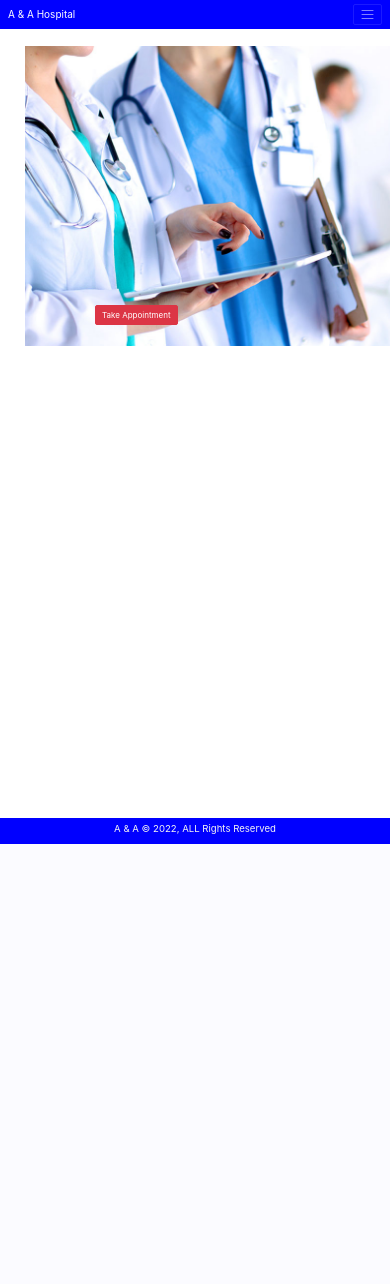
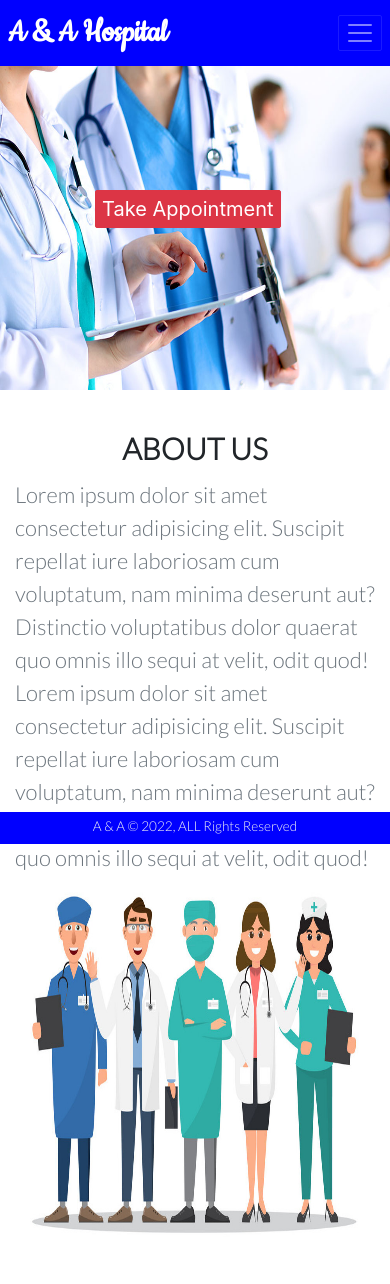
Before and after one commit to anjuu123/django-hospital, a Django app: page / in a window 390 px wide; the page is wider, and only the part inside the window is pictured. Before the commit the page ends 844 px from the top of that part, so only its background shows below. Run offline with Django 3.2, Linux system fonts and the light colour scheme; some libraries are stand-ins or nearby versions.

Commit message:
mobile responsive css done for about section

```diff
--- a/hospital_mgmt/hospital/static/css/mystyle.css
+++ /dev/null
@@ -1,44 +0,0 @@
-/* index page */
-
-.homepage img{
-width: 450px;
-height: 300px;
-margin: 10px;
-}
-
-.appoint{
-margin-top: -12rem;
-margin-left: 10rem;
-
-}
-
-
-
-
-/* footer  */
-.footer{
-    position: fixed;
-    bottom: 0;
-    left: 0;
-    width: 100%;
-    background: #0000FF;
-    text-align: center;
-    color: #f4f4f4;
-}
-
-.company-name{
-    font-size: 1.2rem;
-    margin-top: 0.5rem;
-}
-
-@media (max-width: 500px){
-    html{
-        font-size: 50%;
-    }
-}
-
-@media(min-width: 501px) and (max-width: 768px){
-    html{
-    font-size: 50%;
-    }
-}
--- a/hospital_mgmt/hospital/static/css/style.css
+++ b/hospital_mgmt/hospital/static/css/style.css
@@ -3,6 +3,24 @@
 @import url('https://fonts.googleapis.com/css2?family=Lato:wght@300&display=swap');
 
 /* for mobile version */
+
+/* common tags */
+h1
+{
+    font-family:'Lato', sans-serif ;
+    font-size: 30px;
+    font-weight: bold;
+    text-transform: uppercase;
+}
+
+p
+{
+    font-family:'Lato', sans-serif ;
+    font-size: 22px;
+    line-height: 1.5;
+}
+
+
 /* navigation */
 .navbar-brand
 {
@@ -28,3 +46,55 @@
     font-weight: bold;
 
 }
+
+/* homepage image page */
+
+.homepage img{
+width: 390px;
+height: 330px;
+margin-top: 60px;
+margin-left: -15px;
+}
+
+.appoint{
+margin-top: -47rem;
+margin-left: 10rem;
+font-size: 20px;
+
+}
+
+/* about section */
+.about-img
+{
+    height: 370px;
+    width: 330px;
+}
+
+/* footer  */
+.footer{
+    position: fixed;
+    bottom: 0;
+    left: 0;
+    width: 100%;
+    background: #0000FF;
+    text-align: center;
+    color: #f4f4f4;
+    font-family: 'Lato', sans-serif;
+}
+
+.company-name{
+    font-size: 1.7rem;
+    margin-top: 0.5rem;
+}
+
+@media (max-width: 500px){
+    html{
+        font-size: 50%;
+    }
+}
+
+@media(min-width: 501px) and (max-width: 768px){
+    html{
+    font-size: 50%;
+    }
+}
--- a/hospital_mgmt/hospital/templates/about.html
+++ b/hospital_mgmt/hospital/templates/about.html
@@ -8,7 +8,7 @@
 <div class="container my-5">
   <div class="row">
     <div class="col-md-6 pt-3">
-      <h1 class="h2 mb-4 text-center" style="font-weight: 600">
+      <h1 class=" mb-4 text-center" style="font-weight: 600">
         About Us
       </h1>
       <p class="text-secondary" style="line-height: 2">
--- a/hospital_mgmt/hospital/templates/base.html
+++ b/hospital_mgmt/hospital/templates/base.html
@@ -6,16 +6,12 @@
     <meta http-equiv="X-UA-Compatible" content="IE=edge">
     <meta name="viewport" content="width=device-width, initial-scale=1.0">
     <link rel="stylesheet" href="https://cdn.jsdelivr.net/npm/bootstrap@4.6.1/dist/css/bootstrap.min.css">
-    <script src="https://cdn.jsdelivr.net/npm/jquery@3.6.0/dist/jquery.slim.min.js"></script>
-    <script src="https://cdn.jsdelivr.net/npm/popper.js@1.16.1/dist/umd/popper.min.js"></script>
-    <script src="https://cdn.jsdelivr.net/npm/bootstrap@4.6.1/dist/js/bootstrap.bundle.min.js"></script>
-    <link rel="stylesheet" type="text/css" href="{% static 'css/mystyle.css' %}">
-
     <link rel="stylesheet" href="https://cdn.datatables.net/1.11.5/css/jquery.dataTables.min.css">
     <link rel="stylesheet" href="https://cdn.datatables.net/buttons/2.2.2/css/buttons.dataTables.min.css">
+    <link rel="stylesheet" type="text/css" href="{% static 'css/style.css' %}">
 
 
-    <title>HMS</title>
+    <title>A&A Hospital</title>
 
 
 </head>
@@ -26,6 +22,13 @@
 
 
 </body>
+<!-- bootstrap js -->
+    <script src="https://cdn.jsdelivr.net/npm/jquery@3.6.0/dist/jquery.slim.min.js"></script>
+    <script src="https://cdn.jsdelivr.net/npm/popper.js@1.16.1/dist/umd/popper.min.js"></script>
+    <script src="https://cdn.jsdelivr.net/npm/bootstrap@4.6.1/dist/js/bootstrap.bundle.min.js"></script>
+
+
+<!-- data tables js -->
     <script src="./../static/js/script.js"></script>
     <script src="https://code.jquery.com/jquery-3.5.1.js"></script>
     <script src="https://cdn.datatables.net/1.11.5/js/jquery.dataTables.min.js"></script>
--- a/hospital_mgmt/hospital/templates/dashboard.html
+++ b/hospital_mgmt/hospital/templates/dashboard.html
@@ -3,7 +3,9 @@
 <br>
 <br>
 {%block content%}
-<h1>Dashboard</h1>
+<h1 class="text-center">Dashboard</h1>
+
+
 
 {%endblock%}
 
--- a/hospital_mgmt/hospital/templates/index.html
+++ b/hospital_mgmt/hospital/templates/index.html
@@ -1,8 +1,7 @@
-{% include 'base.html' %} {% load static %} {% include 'navigation.html' %}
+{% include 'base.html' %}
+{% load static %}
+{% include 'navigation.html' %}
 
-<br />
-<br />
-<br />
 
 {%block content%}
 <div class="container homepage">
@@ -11,6 +10,45 @@
     alt="homepage_img"
   />
   <button class="btn btn-danger appoint">Take Appointment</button>
+</div>
+
+
+
+<!-- about section -->
+<div id="about">
+  <div class="container my-5 ">
+    <div class="row">
+      <div class="col-sm-4 pt-2">
+        <h1 class=" mb-4 text-center">
+          About Us
+        </h1>
+        <p class="text-secondary">
+          Lorem ipsum dolor sit amet consectetur adipisicing elit. Suscipit
+          repellat iure laboriosam cum voluptatum, nam minima deserunt aut?
+          Distinctio voluptatibus dolor quaerat quo omnis illo sequi at velit,
+          odit quod! Lorem ipsum dolor sit amet consectetur adipisicing elit. Suscipit
+          repellat iure laboriosam cum voluptatum, nam minima deserunt aut?
+          Distinctio voluptatibus dolor quaerat quo omnis illo sequi at velit,
+          odit quod!
+        </p>
+      </div>
+
+      <div class="col-md-6 text-center">
+          <div class="col-md-6 mb-3 about-img">
+            <img
+              src="{% static 'images/slide.jpg' %}"
+              alt="img2" class="about-img"
+            />
+          </div>
+        </div>
+      </div>
+    </div>
+  </div>
+
+    <!-- <img
+      src="{% static 'images/hospital.jpeg' %}"
+     alt="img3"width="500px" height="300px"
+    /> -->
 
 </div>
   {%endblock%}
--- a/hospital_mgmt/hospital/urls.py
+++ b/hospital_mgmt/hospital/urls.py
@@ -1,6 +1,6 @@
 
 from django.urls import path
-from .views import Add_Appointment, Add_Patient, Delete_Patient, Index, About, Logout, Service, Contact, Login,Dashboard, View_Appointment, View_Doctor,Delete_Doctor,Add_Doctor, View_Patient
+from .views import Add_Appointment, Add_Patient, Delete_Appointment, Delete_Patient, Index, About,Logout, Service, Contact, Login,Dashboard, View_Appointment, View_Doctor,Delete_Doctor,Add_Doctor, View_Patient
 
 
 urlpatterns = [
@@ -27,4 +27,5 @@ urlpatterns = [
 #   url path for appointment
     path('add_appointment/',Add_Appointment,name='add_appointment'),
     path('view_appointment/',View_Appointment,name='view_appointment'),
+    path('delete_appointment(<int:id>)/',Delete_Appointment,name='delete_appointment'),
 ]
--- a/hospital_mgmt/hospital/views.py
+++ b/hospital_mgmt/hospital/views.py
@@ -164,3 +164,11 @@ def View_Appointment(request):
     apt = Appointment.objects.all()
     d = {'apt' : apt}
     return render(request, 'view_appointment.html', d)
+
+# delete appointment by id
+def Delete_Appointment(request, id):
+    if not request.user.is_staff:
+        return redirect('login')
+    appointment = Appointment.objects.get(id = id)
+    appointment.delete()
+    return redirect('view_patient')
```
Also changed, not shown: hospital_mgmt/hospital/models.py (+10 -0 lines), hospital_mgmt/hospital/templates/view_appointment.html (+4 -3 lines), README.md (renamed from hospital_mgmt/README.md), hospital_mgmt/db.sqlite3.
